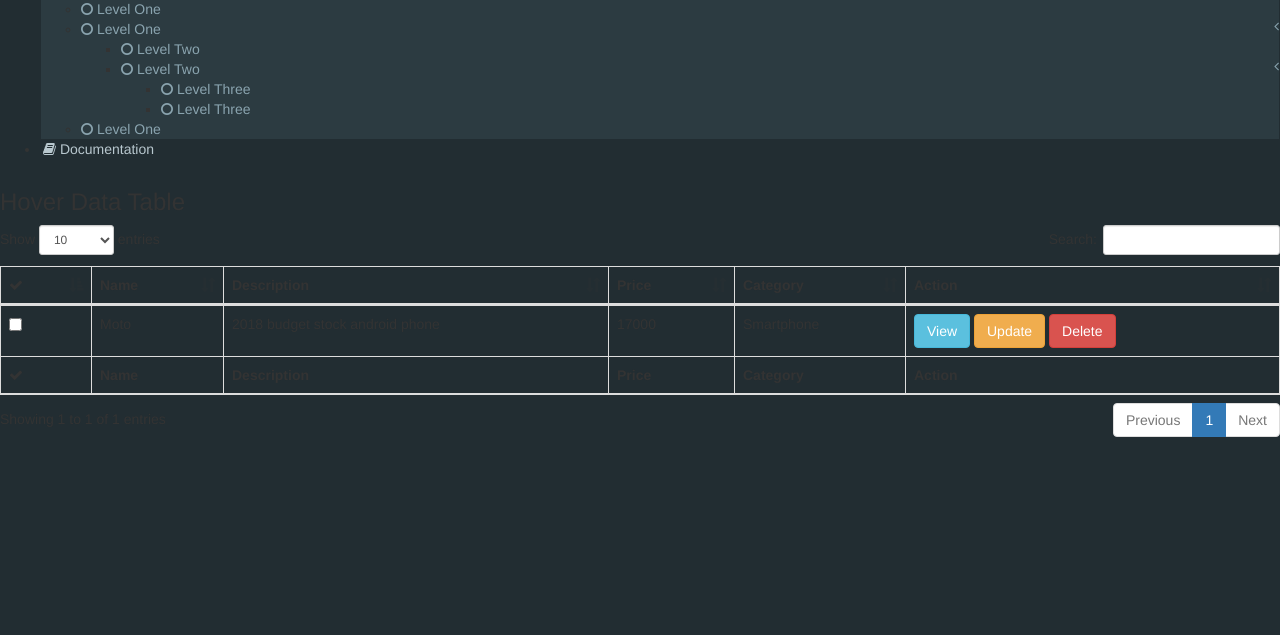
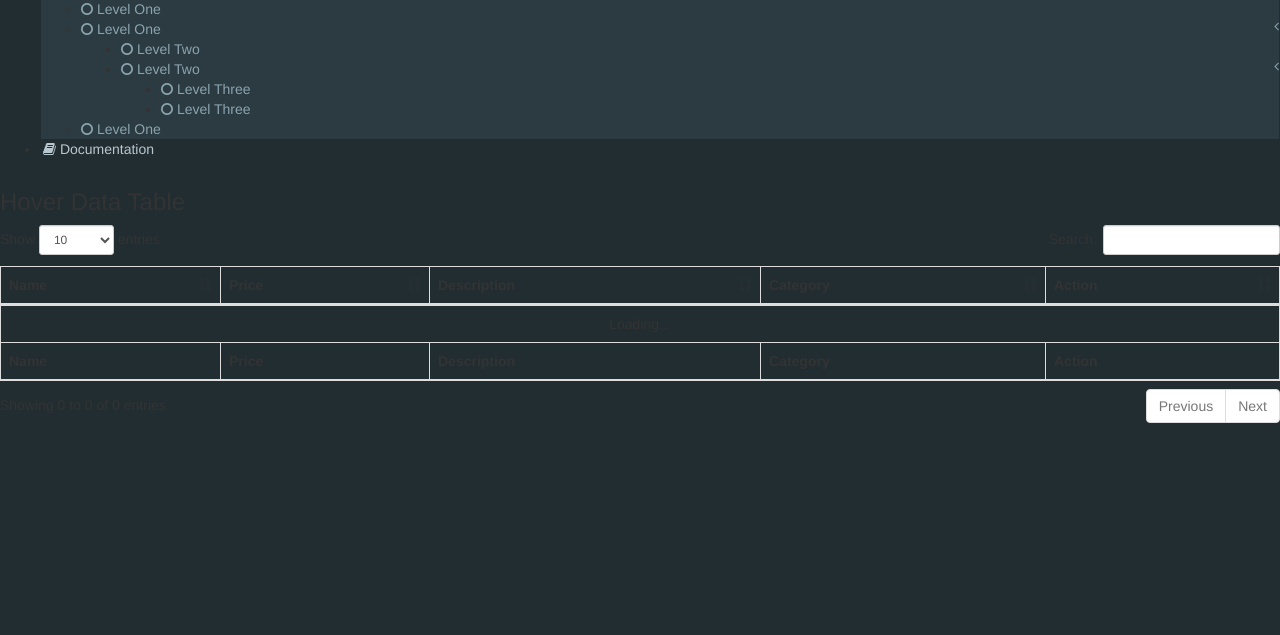
Before and after one commit to HarshGundecha/codeigniter-CRUD-product, a CodeIgniter app: the page made by application/views/product.php in a window 1280 px wide. Shown: the part 672-1307 px from the top of the page. Run offline with CodeIgniter, Linux system fonts and the light colour scheme; some libraries are stand-ins or nearby versions.

Commit message:
datatables up and running

```diff
--- a/application/views/product.php
+++ b/application/views/product.php
@@ -55,74 +55,23 @@
 						</div>
 						<!-- /.box-header -->
 						<div class="box-body">
-							<table id="example2" class="table table-bordered table-hover">
+							<table id="product" class="table table-bordered table-hover">
 								<thead>
 								<tr>
-									<th><i class="fa fa-check"></i></th>
 									<th>Name</th>
+									<th>Price</th>
 									<th>Description</th>
-									<th>Price</th>
 									<th>Category</th>
 									<th>Action</th>
 								</tr>
 								</thead>
-								<tbody>
-								<tr>
-									<td><input type="checkbox" name=""></td>
-									<td>Moto</td>
-									<td>2018 budget stock android phone</td>
-									<td>17000</td>
-									<td>Smartphone</td>
-									<td>
-										<button type="button" class="btn btn-info" data-toggle="modal" data-target="#modal-view">View</button>
-										<div class="modal fade" id="modal-view">
-											<div class="modal-dialog">
-												<div class="modal-content">
-													<div class="modal-header">
-														<button type="button" class="close" data-dismiss="modal" aria-label="Close">
-															<span aria-hidden="true">&times;</span></button>
-														<h4 class="modal-title">Default Modal</h4>
-													</div>
-													<div class="modal-body">
-														<p>One fine body&hellip;</p>
-													</div>
-													<div class="modal-footer">
-														<button type="button" class="btn btn-default pull-left" data-dismiss="modal">Close</button>
-														<button type="button" class="btn btn-primary">Save changes</button>
-													</div>
-												</div>
-											</div>
-										</div>
-										<button type="button" class="btn btn-warning" data-toggle="modal" data-target="#modal-update">Update</button>
-										<div class="modal fade" id="modal-update">
-											<div class="modal-dialog">
-												<div class="modal-content">
-													<div class="modal-header">
-														<button type="button" class="close" data-dismiss="modal" aria-label="Close">
-															<span aria-hidden="true">&times;</span></button>
-														<h4 class="modal-title">Default Modal</h4>
-													</div>
-													<div class="modal-body">
-														<p>One fine body&hellip;</p>
-													</div>
-													<div class="modal-footer">
-														<button type="button" class="btn btn-default pull-left" data-dismiss="modal">Close</button>
-														<button type="button" class="btn btn-primary">Save changes</button>
-													</div>
-												</div>
-											</div>
-										</div>
-										<button type="button" class="btn btn-danger">Delete</button>
-									</td>
-								</tr>
-								</tbody>
+
 								<tfoot>
 								<tr>
 								<tr>
-									<th><i class="fa fa-check"></i></th>
 									<th>Name</th>
+									<th>Price</th>
 									<th>Description</th>
-									<th>Price</th>
 									<th>Category</th>
 									<th>Action</th>
 								</tr>
@@ -173,17 +165,30 @@
 <script src="<?=base_url();?>/resource/dist/js/demo.js"></script>
 <!-- page script -->
 <script>
-	$(function () {
-		$('#example1').DataTable()
-		$('#example2').DataTable({
-			'paging'      : true,
-			'lengthChange': true,
-			'searching'   : true,
-			'ordering'    : true,
-			'info'        : true,
-			'autoWidth'   : true
-		})
-	})
+
+
+
+
+
+
+
+
+
+
+$(function(){
+	var t=$('#product').DataTable({
+		sAjaxSource   : "<?=base_url('/Product/get_product/')?>",
+		aoColumns     : [
+			{ mData : 'PName'},
+			{ mData : 'Price'},
+			{ mData : 'Description'},
+			{ mData : 'CName'},
+			{ data  : null, render: function ( data, type, row ){
+				return '<button type="button" class="btn btn-success" data-toggle="modal" data-target="#modal-view">View</button>&nbsp;&nbsp;&nbsp;<button type="button" class="btn btn-primary" data-toggle="modal" data-target="#modal-update">Update</button>&nbsp;&nbsp;&nbsp;<button type="button" class="btn btn-danger">Delete</button>';
+			}},
+		]
+	});
+});
 </script>
 </body>
 </html>
```
Also changed, not shown: other parts of application/views/product.php (+43 -0 lines).
